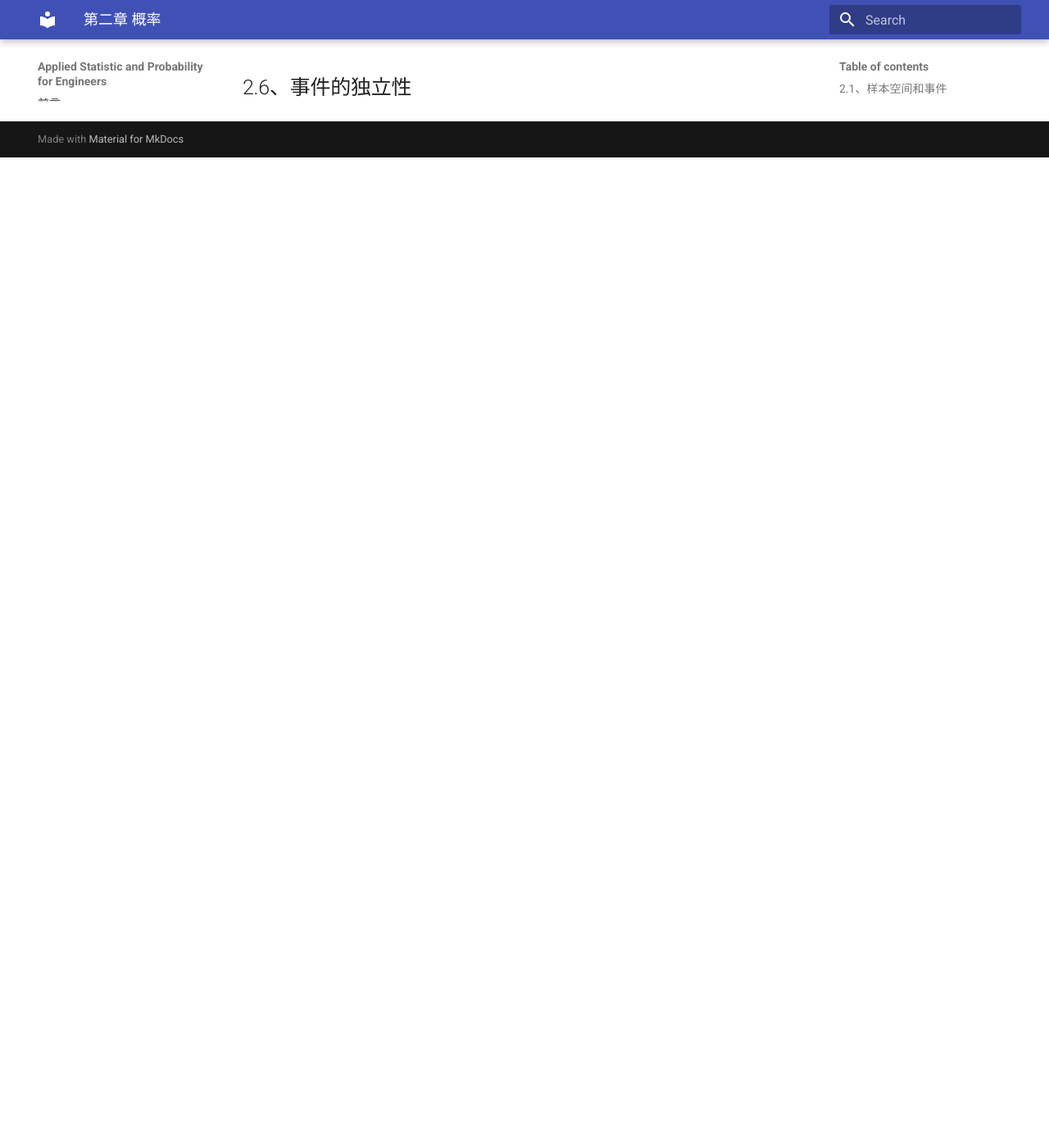
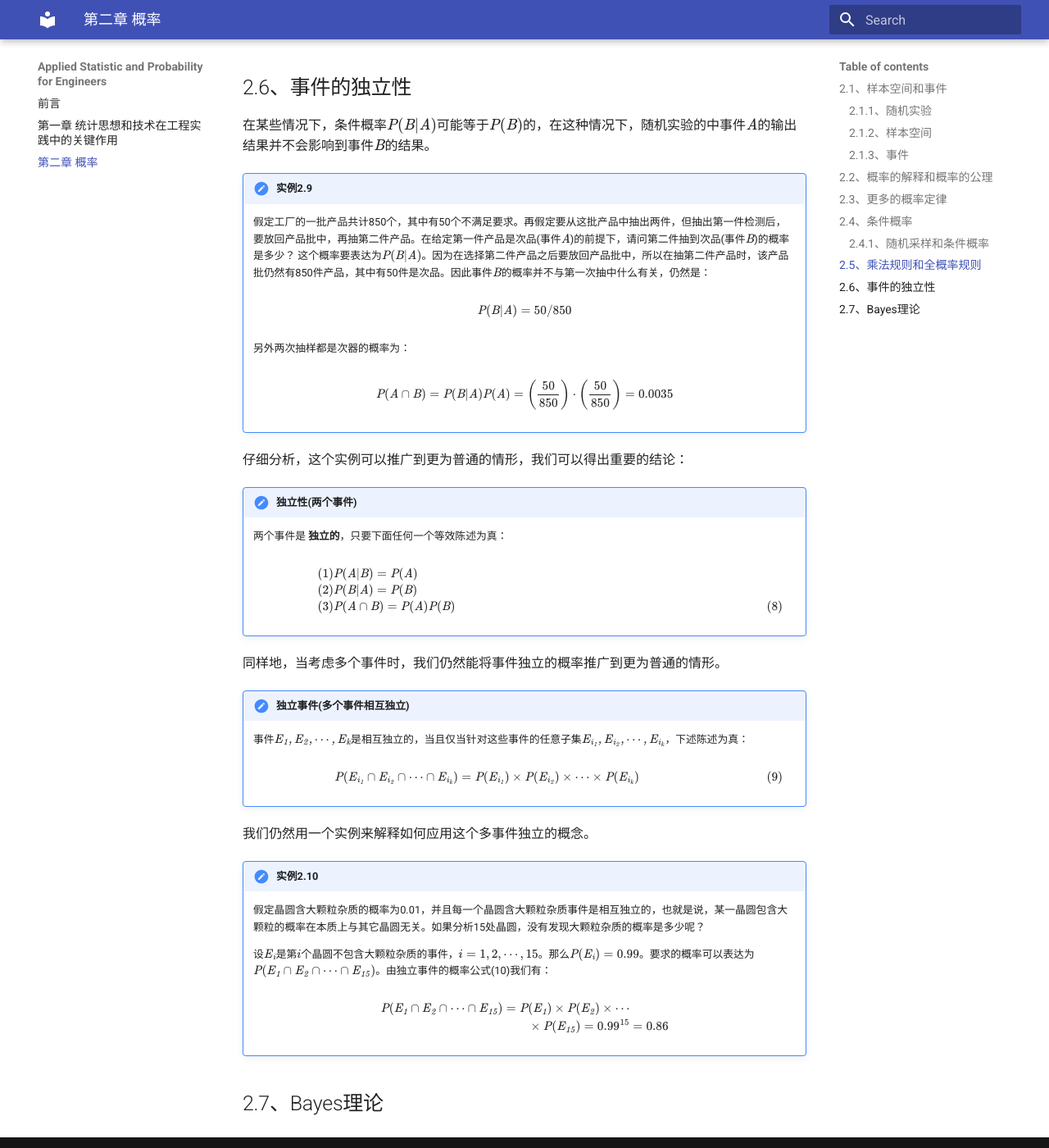
Before and after one commit to chenmich/applied_statistic_and_probability_for_engineers, an MkDocs documentation site: the page built from docs/second.md, in a window 1280 px wide and 1400 px high, scrolled down 19737 px. Shown: the whole window at 82% size. Built offline with MkDocs 1.6.1 and Material for MkDocs 9.7.7, drawn with Linux system fonts in a browser that asks for light colours; before the commit the page ends 19929 px from its top, so only the background shows below that.

Commit message:
complete 2.6

```diff
--- a/docs/second.md
+++ b/docs/second.md
@@ -656,3 +656,64 @@
 </figure>
 
 ## 2.6、事件的独立性
+
+在某些情况下，条件概率$\mathit{P}(\mathit{B|A})$可能等于$\mathit{P}(\mathit{B})$的，在这种情况下，随机实验的中事件$\mathit{A}$的输出结果并不会影响到事件$\mathit{B}$的结果。
+
+!!!note "实例2.9"
+    假定工厂的一批产品共计850个，其中有50个不满足要求。再假定要从这批产品中抽出两件，但抽出第一件检测后，要放回产品批中，再抽第二件产品。在给定第一件产品是次品(事件$\mathit{A}$)的前提下，请问第二件抽到次品(事件$\mathit{B}$)的概率是多少？
+    这个概率要表达为$\mathit{P}(\mathit{B|A})$。因为在选择第二件产品之后要放回产品批中，所以在抽第二件产品时，该产品批仍然有850件产品，其中有50件是次品。因此事件$\mathit{B}$的概率并不与第一次抽中什么有关，仍然是：
+
+    $$
+    \mathit{P}(\mathit{B|A})=50/850
+    $$
+
+    另外两次抽样都是次器的概率为：
+
+    $$
+    \begin{align}
+    \mathit{P}(\mathit{A\cap B})=\mathit{P}(\mathit{B|A})\mathit{P}(\mathit{A})=\left(\frac{50}{850}\right)\cdot\left(\frac{50}{850}\right)=0.0035\nonumber
+    \end{align}
+    $$
+
+仔细分析，这个实例可以推广到更为普通的情形，我们可以得出重要的结论：
+
+!!!note "独立性(两个事件)"
+
+    两个事件是 **独立的**，只要下面任何一个等效陈述为真：
+
+    $$
+    \begin{align}
+    &(1)\mathit{P}(\mathit{A|B})=\mathit{P}(\mathit{A})&\qquad {}&\qquad {}&\qquad {}&\qquad {}&\qquad {}&\qquad {}&\qquad {}\nonumber \\
+    &(2)\mathit{P}(\mathit{B|A})=\mathit{P}(\mathit{B})&\qquad \nonumber\\
+    &(3)\mathit{P}(\mathit{A\cap B})=\mathit{P}(\mathit{A})\mathit{P}(\mathit{B})
+    \end{align}
+    $$
+
+同样地，当考虑多个事件时，我们仍然能将事件独立的概率推广到更为普通的情形。
+
+!!!note "独立事件(多个事件相互独立)"
+
+    事件$\mathit{E_1,E_2,\cdots,E_k}$是相互独立的，当且仅当针对这些事件的任意子集$\mathit{E_{i_1}, E_{i_2},\cdots,E_{i_k}}$，下述陈述为真：
+
+    $$
+    \begin{align}
+    \mathit{P}(\mathit{E_{i_1}\cap E_{i_2}\cap\cdots\cap E_{i_k}})=\mathit{P}(\mathit{E_{i_1}})\times\mathit{P}(\mathit{E_{i_2}})\times\cdots\times\mathit{P}(\mathit{E_{i_k}}) &\qquad {}  &\qquad {}
+    \end{align}
+    $$
+
+我们仍然用一个实例来解释如何应用这个多事件独立的概念。
+
+!!!note "实例2.10"
+
+    假定晶圆含大颗粒杂质的概率为0.01，并且每一个晶圆含大颗粒杂质事件是相互独立的，也就是说，某一晶圆包含大颗粒的概率在本质上与其它晶圆无关。如果分析15处晶圆，没有发现大颗粒杂质的概率是多少呢？
+
+    设$\mathit{E_i}$是第$i$个晶圆不包含大颗粒杂质的事件，$i=1,2,\cdots,15$。那么$\mathit{P}(\mathit{E_i})=0.99$。要求的概率可以表达为$\mathit{P}(\mathit{E_1\cap E_2\cap\cdots\cap E_{15}})$。由独立事件的概率公式(10)我们有：
+
+    $$
+    \begin{align}
+    \mathit{P}(\mathit{E_1\cap E_2\cap\cdots\cap E_{15}})&=\mathit{P}(\mathit{E_1})\times\mathit{P}(\mathit{E_2})\times\cdots \nonumber\\
+    &\qquad {} \times\mathit{P}(\mathit{E_{15}})=0.99^{15}=0.86 \nonumber
+    \end{align}
+    $$
+
+## 2.7、Bayes理论
```
